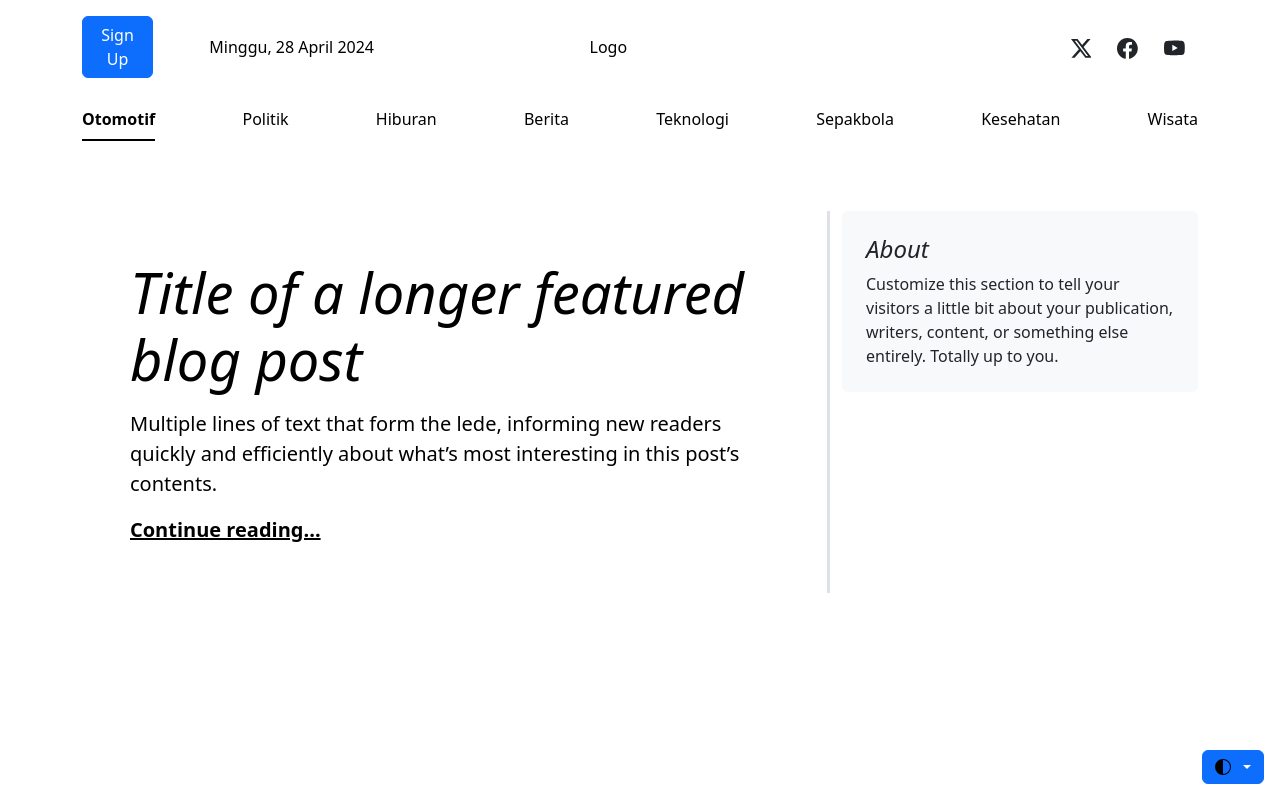
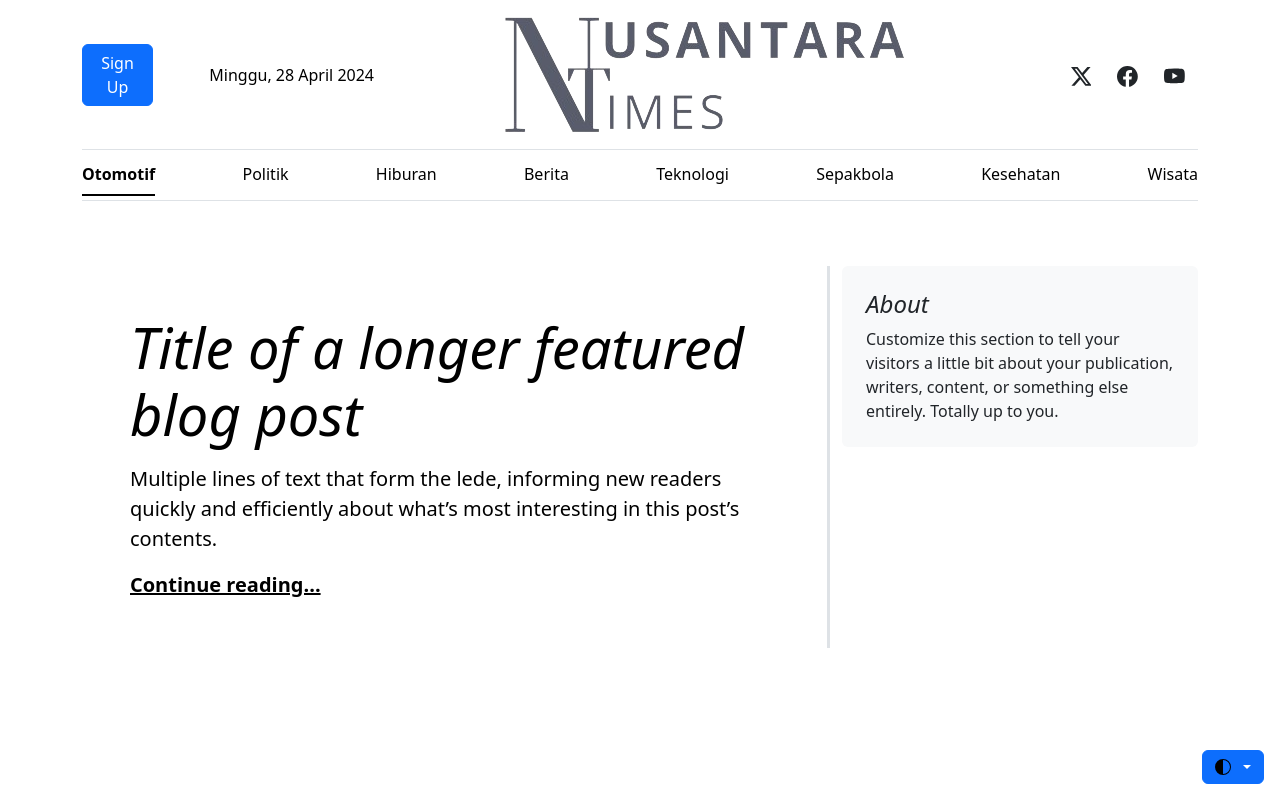
Before and after one commit to Muhvinlah/Project-Responsive, a plain HTML site: page index.html in a window 1280 px wide. Drawn offline with Linux system fonts and the light colour scheme.

Commit message:
add logo

```diff
--- a/index.html
+++ b/index.html
@@ -55,7 +55,7 @@
         </div>
 
         <div class="container">
-            <header class="border-white border-bottom py-3">
+            <header class="border-bottom py-sm-3">
                 <div class="row flex-wrap justify-content-between align-items-center">
                     <div class="col-sm-1">
                         <a class="btn btn-primary" href="#">Sign Up</a>
@@ -63,8 +63,8 @@
                     <div class="col-2 text-center">
                         <a class="text-capitalize text-body-emphasis text-decoration-none">minggu, 28 april 2024</a>
                     </div>
-                    <div class="col-4 text-center">
-                        <a class="blog-header-logo text-body-emphasis text-decoration-none" href="#">Logo</a>
+                    <div class="col-4">
+                        <img src="NTlogo-slim.png" alt="Nusantara Times Logo">
                     </div>
                     <div class="col-4 d-flex justify-content-end align-items-center">
                         <a class="btn" href="https://twitter.com/?lang=en">
@@ -85,7 +85,7 @@
                     </div>
                 </div>
             </header>
-            <div class="nav-scroller py-1 mb-3 border-bottom border-white">
+            <div class="nav-scroller py-1 mb-3 border-bottom">
                 <nav class="nav nav-underline justify-content-between text-capitalize">
                   <a class="nav-item nav-link link-body-emphasis active" href="#">otomotif</a>
                   <a class="nav-item nav-link link-body-emphasis" href="#">politik</a>
```
Also changed, not shown: NTlogo-slim.png (added), NTlogo.png (added).
